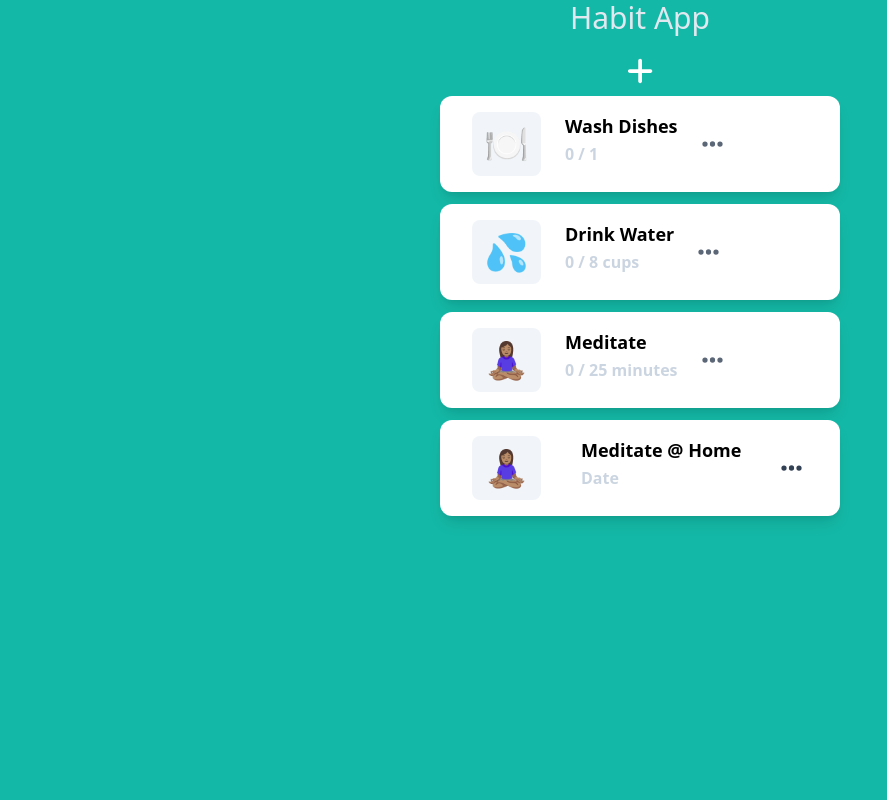
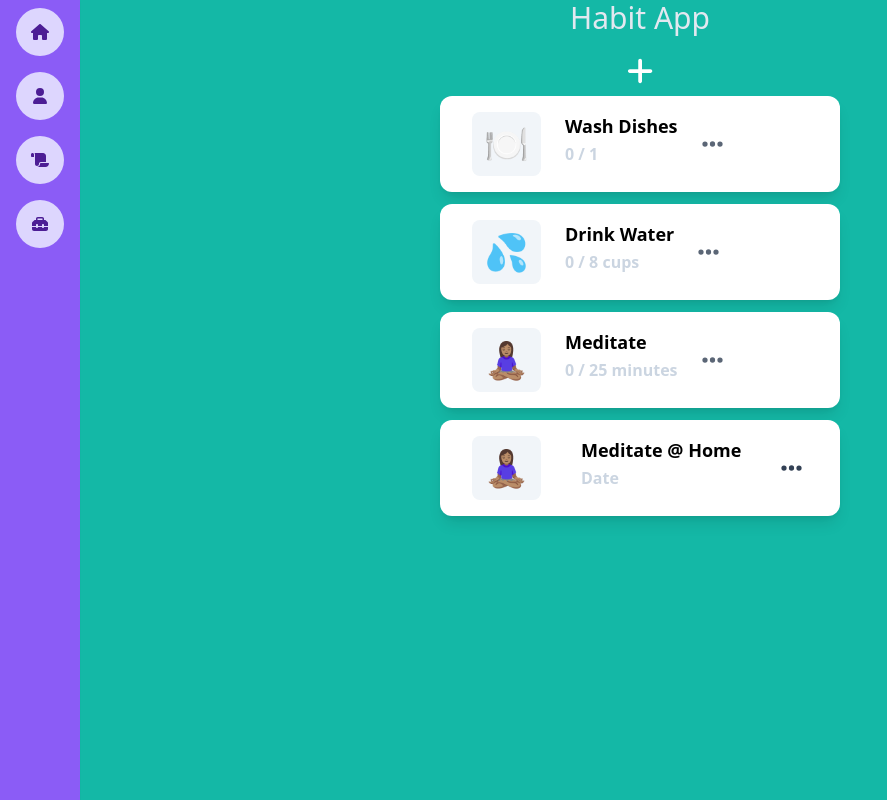
Before and after one commit to Ari-Jackson/gamified-habit-app, a React (Vite) app: page / in a window 1280 px wide. Shown: the whole page, without its empty margins (0-887 px from the left). Built offline with nearby package versions, Linux system fonts and the light colour scheme.

Commit message:
Adds Sidebar to App

```diff
--- a/src/Components/App.jsx
+++ b/src/Components/App.jsx
@@ -2,10 +2,12 @@ import { FontAwesomeIcon } from "@fortawesome/react-fontawesome";
 import { faPlus } from "@fortawesome/free-solid-svg-icons";
 import Habit from "./Habit";
 import Todo from "./Todos";
+import SideBar from "./SideBar";
 
 function App() {
   return (
     <div className="App h-screen bg-teal-500">
+      <SideBar />
       <h1 className=" pb-5 text-center text-slate-200">Habit App</h1>
       <div className="m-auto mb-2 w-fit">
         <FontAwesomeIcon className="text-3xl text-white" icon={faPlus} />
```
